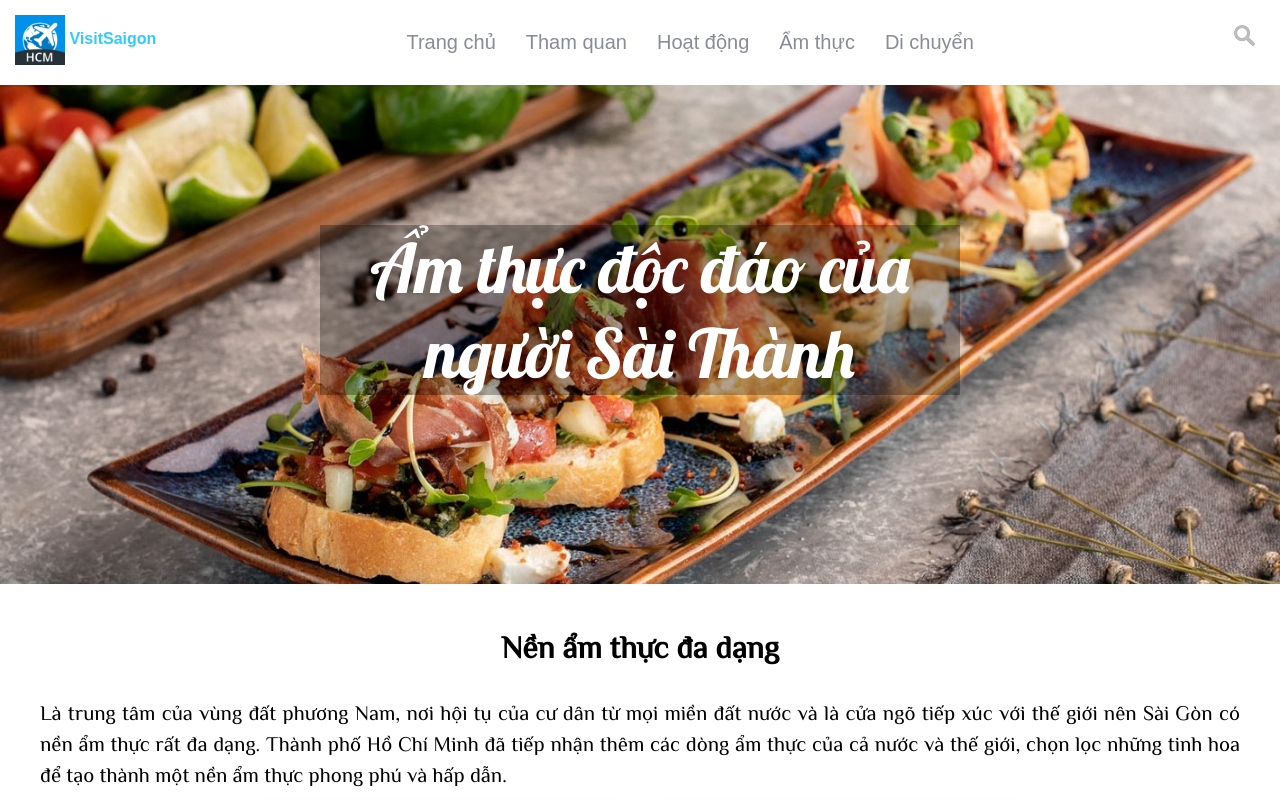
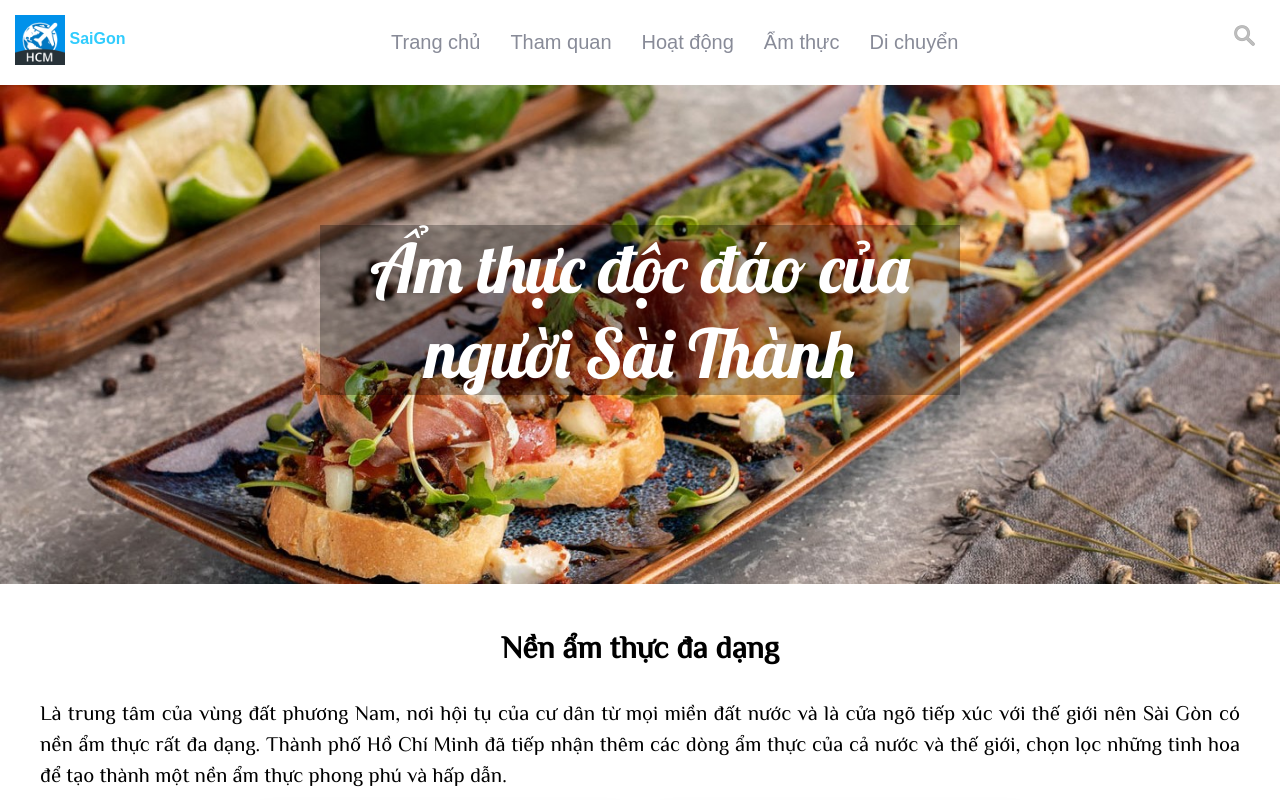
Before and after one commit to dhn998/dhn998.github.io, a plain HTML site: page am-thuc.html in a window 1280 px wide. Shown: the top 800 px of the page. Drawn offline with Linux system fonts and the light colour scheme.

Commit message:
minor change of title

```diff
--- a/am-thuc.html
+++ b/am-thuc.html
@@ -29,9 +29,9 @@
 
 <body>
     <header>
-        <a id="homepage-btn" href="index.html">
+        <a id="homepage-btn" href="index.html" title="Visit SaiGon">
             <img src="images/logo.jpg" alt="Homepage">
-            <span>VisitSaigon</span>
+            <span>SaiGon</span>
         </a>
         <ul>
             <li><a href="index.html" class="nav-link">Trang chủ</a></li>
```
